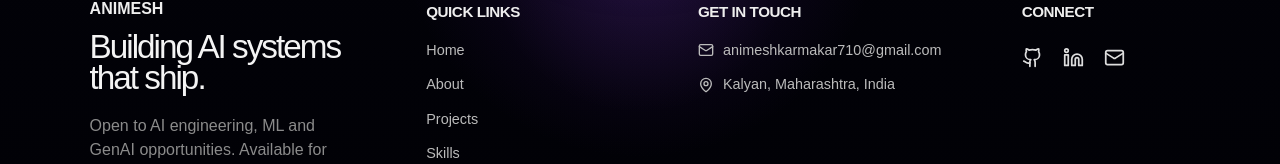
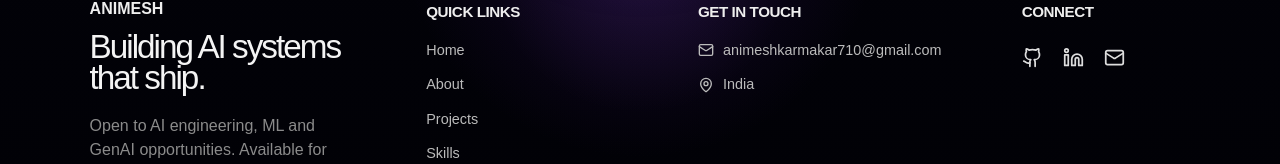
Before and after one commit to animeshkarmakar7/AnimeshDev, a Next.js app: page / in a window 1280 px wide. Shown: the part 8219-8383 px from the top of the page. Built offline with nearby package versions, Linux system fonts and the light colour scheme.

Commit message:
Keep contact section location minimal

```diff
--- a/components/BlackHoleContact.jsx
+++ b/components/BlackHoleContact.jsx
@@ -149,7 +149,7 @@ export default function BlackHoleContact() {
         <div className="contact-column">
           <p className="contact-heading">GET IN TOUCH</p>
           <a href="mailto:animeshkarmakar710@gmail.com"><Mail size={16} />animeshkarmakar710@gmail.com</a>
-          <span><MapPin size={16} />Kalyan, Maharashtra, India</span>
+          <span><MapPin size={16} />India</span>
         </div>
 
         <div className="contact-column">
```
